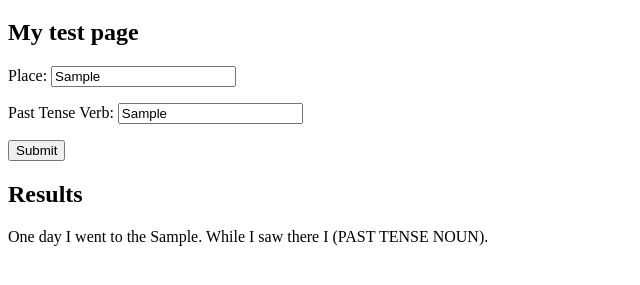
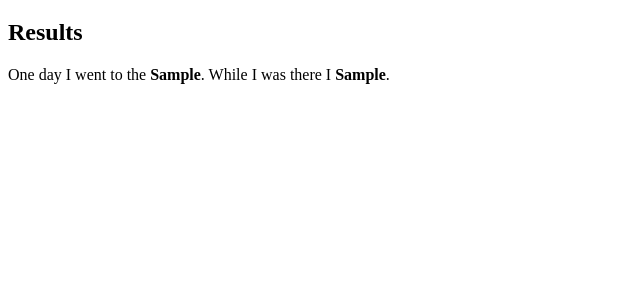
Before and after one commit to lminsky/WebDev2026, a website: page madlibs/index.html in a window 1280 px wide. Both pictures are taken after typing "Sample", "Sample" into the empty fields and a click on the button "Submit". Shown: the part 61-346 px from the top of the page, without its empty margins (0-640 px from the left). Drawn offline with Linux system fonts and the light colour scheme.

Commit message:
working on madlibs

```diff
--- a/madlibs/index.html
+++ b/madlibs/index.html
@@ -10,19 +10,38 @@
   <div id="entry">
     <h2>My test page</h2>
     <p>Place: <input type="text" id="place_input"></p>
-    <p>Past Tense Verb: <input type="text"></p>
+    <p>Past Tense Verb: <input type="text" id="verb_input"></p>
     <button onclick="madlibs()">Submit</button>
   </div>
   <div id="results">
     <h2>Results</h2>
-    <p>One day I went to the <span id="place_output">(PLACE)</span>. While I saw there I <span>(PAST TENSE NOUN)</span>.</p>
+    <p>One day I went to the <span id="place_output" class="outputs">(PLACE)</span>. While I was there I <span id="verb_output" class="outputs">(PAST TENSE NOUN)</span>.</p>
   </div>
 </body>
+
+<style>
+  #results {
+    display: none;
+  }
+
+  span.outputs {
+    /*color: red;*/
+    font-weight: bold;
+  }
+</style>
 
 <script>
   function madlibs() {
     let place_input = document.getElementById("place_input");
     document.getElementById("place_output").innerHTML = place_input.value;
+    let verb_input = document.getElementById("verb_input");
+    document.getElementById("verb_output").innerHTML = verb_input.value;
+
+    if(place_input.value != "school") {
+      document.getElementById("results").style.display = "block";
+      document.getElementById("entry").style.display = "none";
+    }
+
   }
 </script>
 </html>
```
